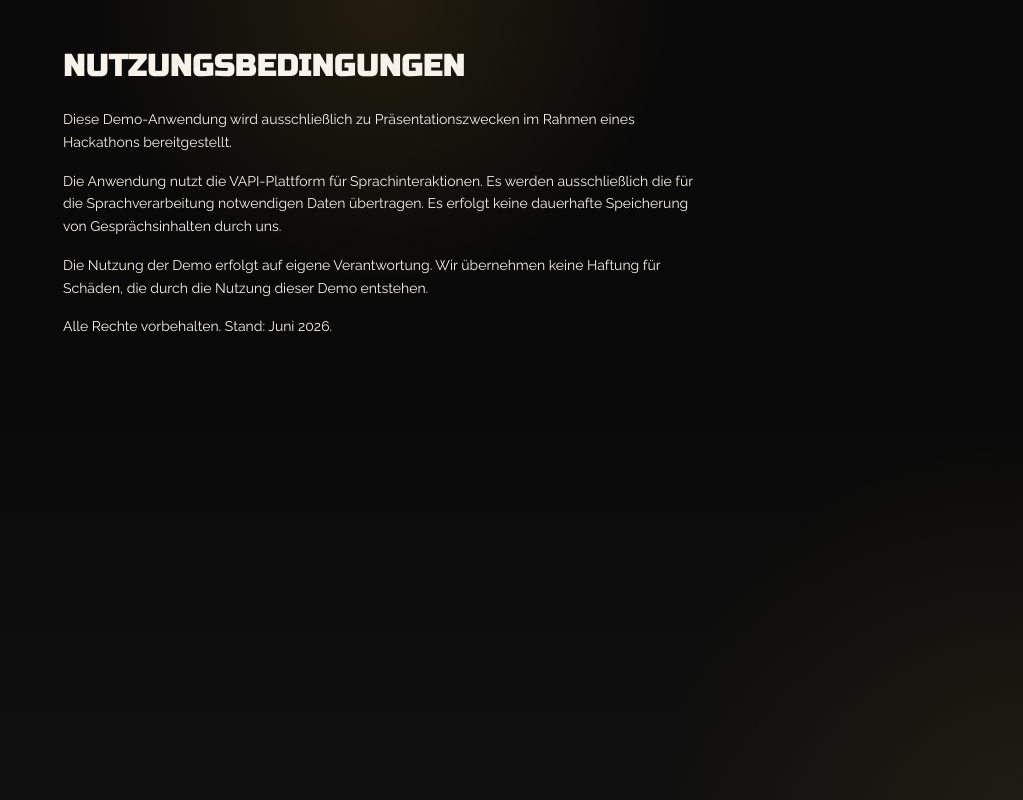
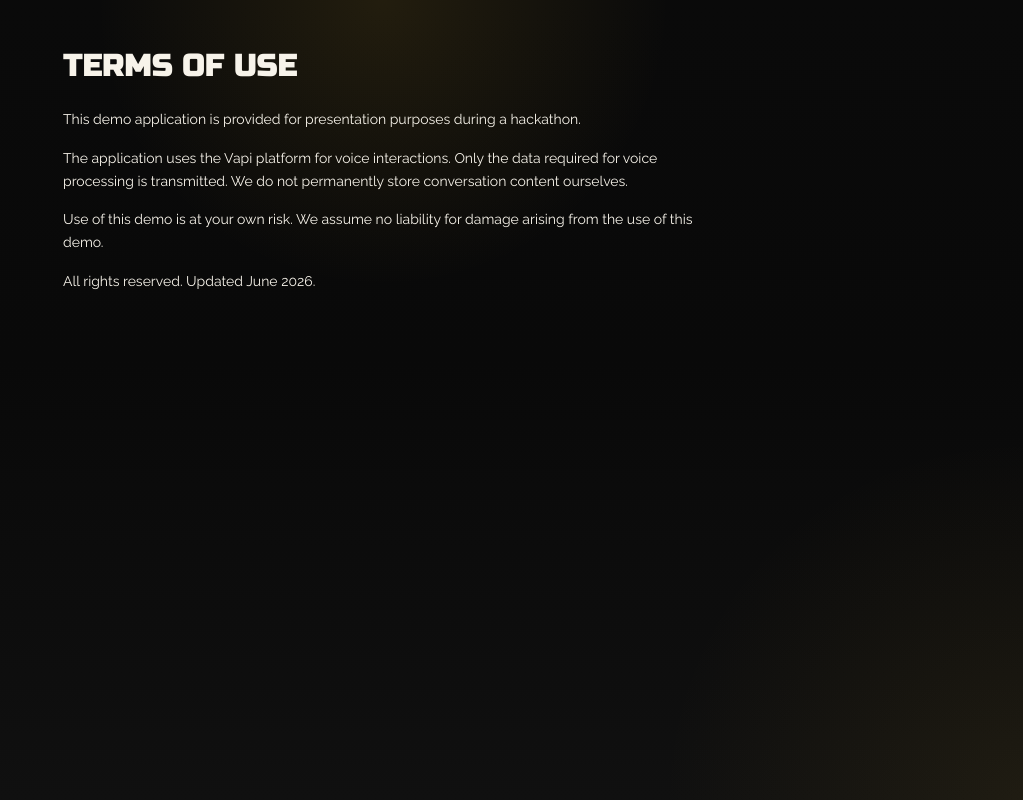
Before and after one commit to 15i1i-s7v/mega.talk, a Next.js app: page /terms in a window 1280 px wide. Shown: the whole page, without its empty margins (257-1280 px from the left). Built offline with nearby package versions, Linux system fonts and the light colour scheme.

Commit message:
Translate demo policy and guide chrome to English

```diff
--- a/app/privacy/page.tsx
+++ b/app/privacy/page.tsx
@@ -2,25 +2,24 @@ export default function PrivacyPage() {
   return (
     <div className="max-w-2xl mx-auto px-4 py-12">
       <h1 className="font-display text-3xl font-semibold text-foreground mb-6">
-        Datenschutzerklärung
+        Privacy Policy
       </h1>
       <div className="text-sm text-foreground/80 space-y-4 leading-relaxed">
         <p>
-          Diese Demo-Anwendung verarbeitet nur die für die Sprachinteraktion
-          notwendigen Daten. Es werden keine personenbezogenen Daten dauerhaft
-          gespeichert oder an Dritte weitergegeben.
+          This demo application processes only the data required for the voice
+          interaction. No personal data is stored permanently or shared with
+          third parties.
         </p>
         <p>
-          Die Sprachverarbeitung erfolgt über die VAPI-Plattform. Die
-          Übertragung erfolgt verschlüsselt. Wir speichern keine
-          Gesprächsaufzeichnungen.
+          Voice processing is handled through the Vapi platform. Transmission is
+          encrypted. We do not store call recordings.
         </p>
         <p>
-          Die optionale E-Mail-Adresse wird nur für die Zusendung einer
-          Gesprächsanalyse verwendet und nicht an Dritte weitergegeben.
+          The optional email address is used only to send a conversation
+          summary and is not shared with third parties.
         </p>
         <p>
-          Stand: Juni 2026.
+          Updated June 2026.
         </p>
       </div>
     </div>
--- a/app/terms/page.tsx
+++ b/app/terms/page.tsx
@@ -2,26 +2,24 @@ export default function TermsPage() {
   return (
     <div className="max-w-2xl mx-auto px-4 py-12">
       <h1 className="font-display text-3xl font-semibold text-foreground mb-6">
-        Nutzungsbedingungen
+        Terms of Use
       </h1>
       <div className="text-sm text-foreground/80 space-y-4 leading-relaxed">
         <p>
-          Diese Demo-Anwendung wird ausschließlich zu Präsentationszwecken im
-          Rahmen eines Hackathons bereitgestellt.
+          This demo application is provided for presentation purposes during a
+          hackathon.
         </p>
         <p>
-          Die Anwendung nutzt die VAPI-Plattform für Sprachinteraktionen. Es
-          werden ausschließlich die für die Sprachverarbeitung notwendigen Daten
-          übertragen. Es erfolgt keine dauerhafte Speicherung von
-          Gesprächsinhalten durch uns.
+          The application uses the Vapi platform for voice interactions. Only
+          the data required for voice processing is transmitted. We do not
+          permanently store conversation content ourselves.
         </p>
         <p>
-          Die Nutzung der Demo erfolgt auf eigene Verantwortung. Wir
-          übernehmen keine Haftung für Schäden, die durch die Nutzung dieser
-          Demo entstehen.
+          Use of this demo is at your own risk. We assume no liability for
+          damage arising from the use of this demo.
         </p>
         <p>
-          Alle Rechte vorbehalten. Stand: Juni 2026.
+          All rights reserved. Updated June 2026.
         </p>
       </div>
     </div>
--- a/components/playbook-viewer.tsx
+++ b/components/playbook-viewer.tsx
@@ -13,7 +13,7 @@ export function PlaybookViewer() {
           <div className="w-1 h-7 bg-accent rounded-full" />
           <div>
             <h2 className="font-display text-lg font-semibold text-foreground">
-              Leitfaden
+              Guide
             </h2>
             <p className="text-xs text-muted">
               Revenue Ops Discovery — MEGA.TALK
```
